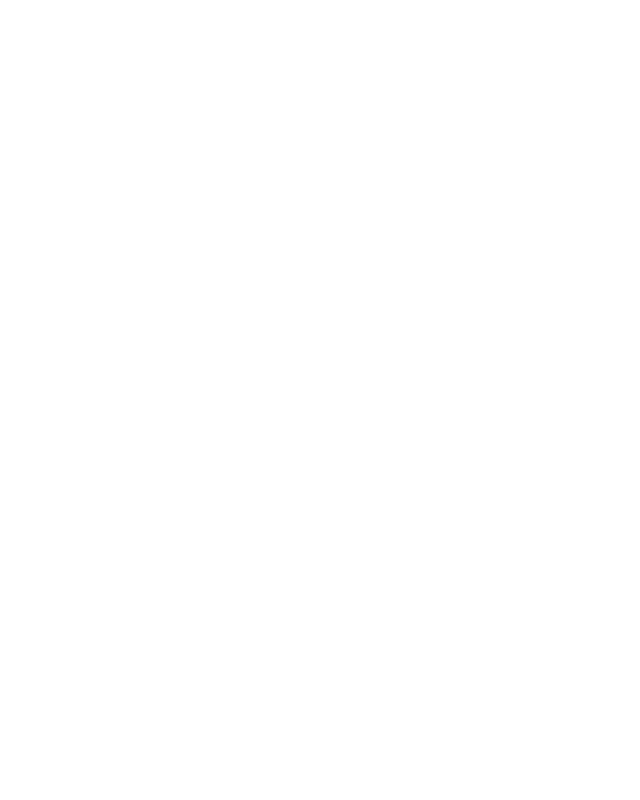
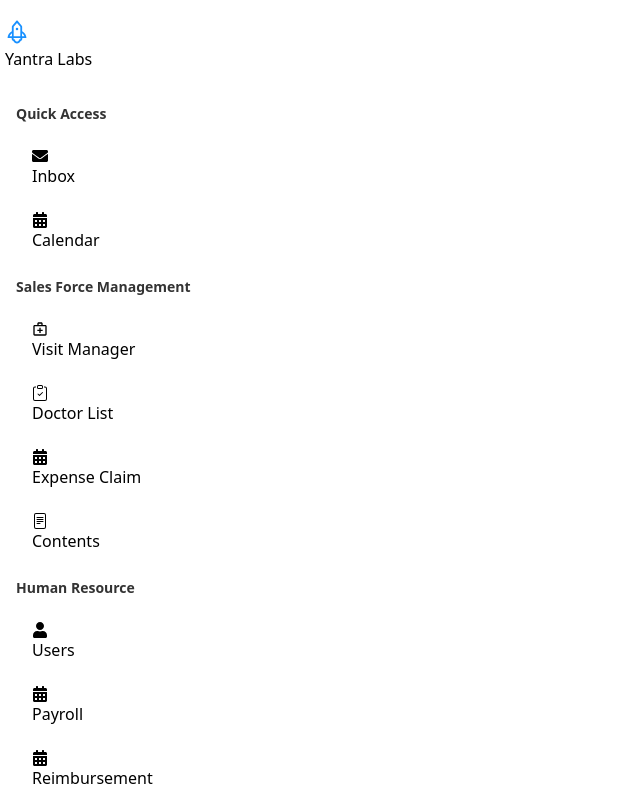
Before and after one commit to arunprasath13/yantraLabs, a React (Vite) app: page / in a window 1280 px wide. Before the commit this address had no page. Shown: the top 800 px of the page, without its empty margins (0-640 px from the left). Built offline with nearby package versions, Linux system fonts and the light colour scheme.

Commit message:
Fixed a bug

```diff
--- a/src/App.tsx
+++ b/src/App.tsx
@@ -7,6 +7,7 @@
   return (
     <Router>
       <Routes>
+      <Route path="/" element={<ConfigurationPage />} />
         <Route path="/configuration" element={<ConfigurationPage />} />
         <Route path="/department" element={<DepartmentPage />} />
       </Routes>
```
